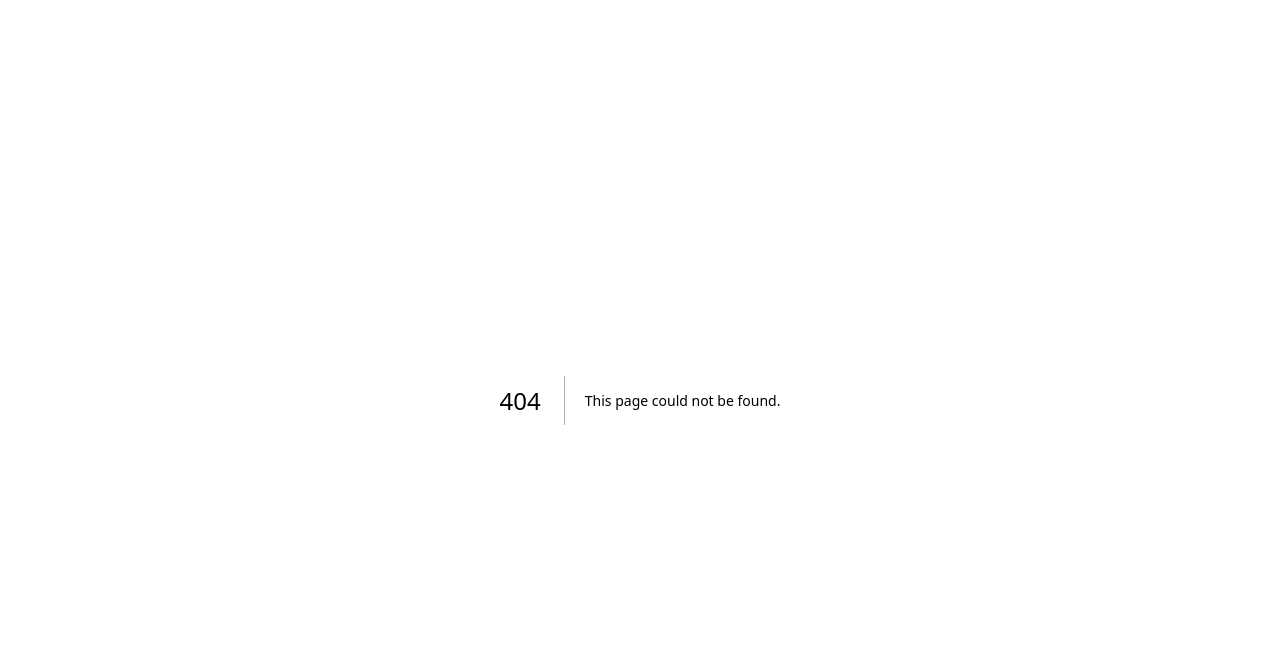
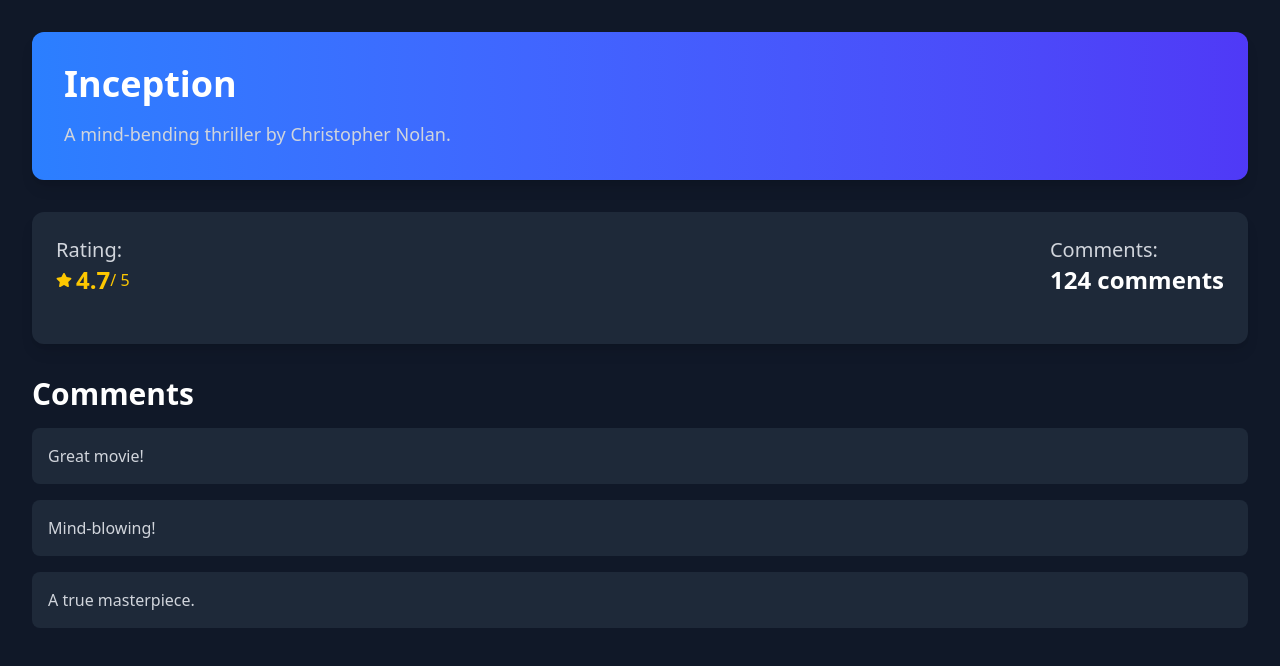
Before and after one commit to chathuranga-senanayaka/next-movie-app, a Next.js app: page /movies/1 in a window 1280 px wide. Before the commit this address had no page. Shown: the top 666 px of the page. Built offline with nearby package versions, Linux system fonts and the light colour scheme.

Commit message:
developed moviesDetails page and styled sed dynamic pages concept

```diff
--- /dev/null
+++ b/src/app/movies/[id]/page.tsx
@@ -0,0 +1,89 @@
+import React from "react";
+import { FaStar } from "react-icons/fa";
+interface movieProps {
+  params: {
+    id: string;
+  };
+}
+
+const MovieDetails = ({ params }: movieProps) => {
+  const movies = [
+    {
+      id: "1",
+      title: "Inception",
+      comments: 124,
+      rating: 4.7,
+      description: "A mind-bending thriller by Christopher Nolan.",
+      commentsList: ["Great movie!", "Mind-blowing!", "A true masterpiece."],
+    },
+    {
+      id: "2",
+      title: "Interstellar",
+      comments: 98,
+      rating: 4.8,
+      description: "A space exploration film by Christopher Nolan.",
+      commentsList: [
+        "Amazing visual effects!",
+        "Loved the soundtrack.",
+        "A bit confusing but great.",
+      ],
+    },
+    {
+      id: "3",
+      title: "The Dark Knight",
+      comments: 255,
+      rating: 4.9,
+      description: "The iconic Batman film directed by Christopher Nolan.",
+      commentsList: [
+        "The best Batman movie!",
+        "Heath Ledger was outstanding.",
+        "Iconic movie.",
+      ],
+    },
+  ];
+
+  const movie = movies.find((m) => m.id === params.id);
+
+  return (
+    <div className="p-8 space-y-8 bg-gray-900 min-h-screen">
+      <div className="bg-gradient-to-r from-blue-500 to-indigo-600 p-8 rounded-xl shadow-lg">
+        <h2 className="text-4xl font-semibold text-white mb-4">
+          {movie?.title}
+        </h2>
+        <p className="text-lg text-gray-300">{movie?.description}</p>
+      </div>
+      <div className="bg-gray-800 p-6 rounded-xl shadow-lg">
+        <div className="flex justify-between items-center mb-6">
+          <div>
+            <p className="text-xl text-gray-300">Rating:</p>
+            <div className="flex items-center text-yellow-400">
+              <FaStar className="mr-1" />
+              <span className="text-2xl font-bold">{movie?.rating}</span> / 5
+            </div>
+          </div>
+          <div>
+            <p className="text-xl text-gray-300">Comments:</p>
+            <p className="text-2xl font-semibold text-white">
+              {movie?.comments} comments
+            </p>
+          </div>
+        </div>
+      </div>
+      <div>
+        <h3 className="text-3xl font-semibold text-white mb-4">Comments</h3>
+        <ul className="space-y-4">
+          {movie?.commentsList.map((comment, index) => (
+            <li
+              key={index}
+              className="bg-gray-800 p-4 rounded-lg hover:shadow-xl transition-shadow duration-300"
+            >
+              <p className="text-gray-300">{comment}</p>
+            </li>
+          ))}
+        </ul>
+      </div>
+    </div>
+  );
+};
+
+export default MovieDetails;
```
